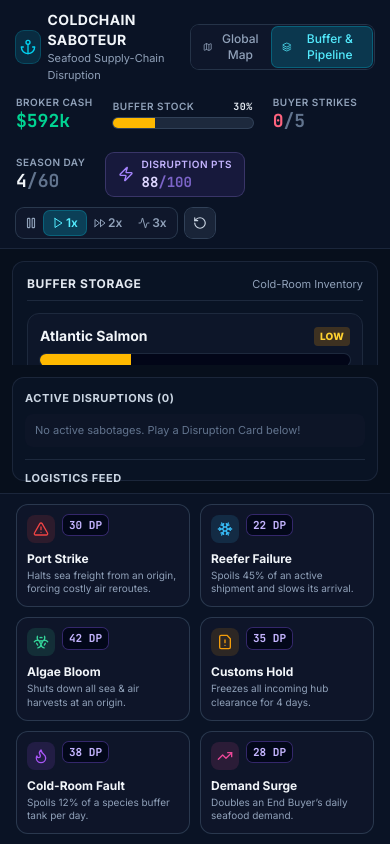
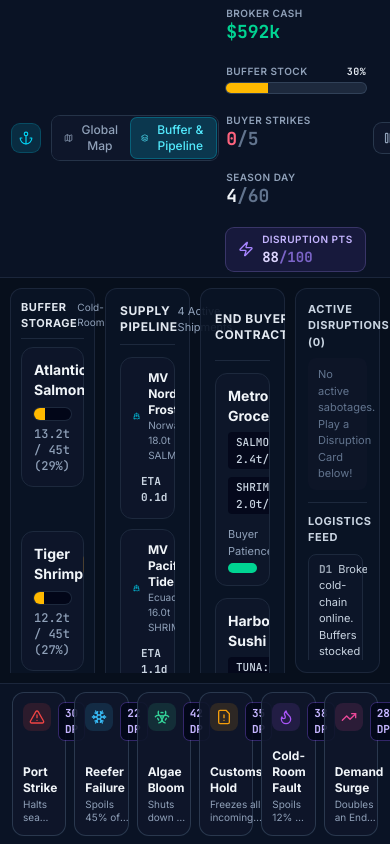
Before and after one commit to UKmike/cold-chain-saboteur, a React (Vite) app: page / in a window 390 px wide. Both pictures are taken after a click on the button "Buffer & Pipeline". Built offline with nearby package versions, Linux system fonts and the light colour scheme.

Commit message:
Tighten layout to fit 100% on a single landscape screen

```diff
--- a/src/App.tsx
+++ b/src/App.tsx
@@ -64,7 +64,7 @@ export function App() {
   };
 
   return (
-    <div className="flex h-screen w-screen flex-col overflow-hidden bg-[#070f1c] text-slate-100">
+    <div className="flex h-dvh w-screen flex-col overflow-hidden bg-[#070f1c] text-slate-100">
       <TopHud
         state={state}
         activeView={activeView}
@@ -73,8 +73,8 @@ export function App() {
         onReset={handleReset}
       />
 
-      <main className="grid min-h-0 flex-1 grid-cols-1 gap-3 p-3 lg:grid-cols-12">
-        <div className="min-h-0 lg:col-span-9">
+      <main className="grid min-h-0 flex-1 grid-cols-12 gap-2.5 p-2.5">
+        <div className="col-span-9 min-h-0">
           {activeView === 'map' ? (
             <WorldMap
               state={state}
@@ -90,7 +90,7 @@ export function App() {
           )}
         </div>
 
-        <div className="min-h-0 lg:col-span-3">
+        <div className="col-span-3 min-h-0">
           <EventFeed logs={state.logs} activeDisruptions={state.activeDisruptions} />
         </div>
       </main>
--- a/src/components/BufferPipelinePanel.tsx
+++ b/src/components/BufferPipelinePanel.tsx
@@ -18,17 +18,17 @@ export function BufferPipelinePanel({
   const isTargetable = (t: TargetType) => armedCard?.targetType === t;
 
   return (
-    <div className="grid h-full grid-cols-1 gap-4 overflow-y-auto lg:grid-cols-3">
+    <div className="grid h-full min-h-0 grid-cols-3 gap-2.5 overflow-hidden">
       {/* Column 1: Buffer Storage Tanks */}
-      <div className="flex flex-col rounded-xl border border-slate-800/90 bg-[#0b1526]/90 p-3.5">
-        <div className="mb-3 flex items-center justify-between border-b border-slate-800 pb-2">
-          <h2 className="text-xs font-bold tracking-wider text-slate-200 uppercase">
+      <div className="flex min-h-0 flex-col rounded-xl border border-slate-800/90 bg-[#0b1526]/90 p-2.5">
+        <div className="mb-2 flex items-center justify-between border-b border-slate-800 pb-1.5">
+          <h2 className="text-[11px] font-bold tracking-wider text-slate-200 uppercase">
             Buffer Storage
           </h2>
-          <span className="text-[11px] text-slate-400">Cold-Room Inventory</span>
+          <span className="text-[10px] text-slate-400">Cold-Room</span>
         </div>
 
-        <div className="flex flex-col gap-3">
+        <div className="flex min-h-0 flex-1 flex-col justify-between gap-2 overflow-y-auto">
           {(Object.values(state.buffers) as GameState['buffers'][SpeciesId][]).map((tank) => {
             const pct = Math.round((tank.currentTons / tank.maxTons) * 100);
             const isStockout = tank.currentTons <= 0.1;
--- a/src/components/DisruptionHand.tsx
+++ b/src/components/DisruptionHand.tsx
@@ -41,26 +41,26 @@ export function DisruptionHand({
   const armedCard = DISRUPTION_CARDS.find((c) => c.id === selectedCard) ?? null;
 
   return (
-    <section className="border-t border-slate-800/90 bg-[#0b1526]/95 px-4 py-2.5 backdrop-blur-md">
+    <section className="relative shrink-0 border-t border-slate-800/90 bg-[#0b1526]/95 px-3 py-2 backdrop-blur-md">
       {armedCard && (
-        <div className="mb-2 flex items-center justify-between rounded-lg bg-cyan-500/15 px-3 py-1.5 text-xs text-cyan-200 ring-1 ring-cyan-400/40">
+        <div className="absolute -top-9 left-1/2 z-30 flex -translate-x-1/2 items-center gap-3 rounded-full bg-slate-900/95 px-4 py-1 text-xs text-cyan-200 shadow-lg ring-1 ring-cyan-400/50 backdrop-blur">
           <span>
             <strong className="uppercase tracking-wide text-cyan-300">
-              {armedCard.name} Armed:
+              {armedCard.name}:
             </strong>{' '}
             {TARGET_HINTS[armedCard.targetType]}
           </span>
           <button
             onClick={() => onSelectCard(null)}
-            className="flex items-center gap-1 rounded px-1.5 py-0.5 text-slate-300 hover:bg-slate-800 hover:text-white"
+            className="flex items-center gap-1 rounded-full bg-slate-800 px-2 py-0.5 text-[11px] text-slate-200 hover:bg-slate-700"
           >
-            <X className="h-3.5 w-3.5" />
+            <X className="h-3 w-3" />
             Cancel
           </button>
         </div>
       )}
 
-      <div className="grid grid-cols-2 gap-2.5 sm:grid-cols-3 lg:grid-cols-6">
+      <div className="grid grid-cols-6 gap-2">
         {DISRUPTION_CARDS.map((card) => {
           const Icon = CARD_ICONS[card.id];
           const cooldown = state.cardCooldowns[card.id] ?? 0;
--- a/src/components/TopHud.tsx
+++ b/src/components/TopHud.tsx
@@ -38,18 +38,17 @@ export function TopHud({
         : 'text-rose-400';
 
   return (
-    <header className="flex flex-wrap items-center justify-between gap-3 border-b border-slate-800/90 bg-[#0b1526]/95 px-4 py-2.5 backdrop-blur-md">
+    <header className="flex shrink-0 items-center justify-between gap-2 border-b border-slate-800/90 bg-[#0b1526]/95 px-3 py-1.5 backdrop-blur-md">
       {/* Brand + View Switcher */}
-      <div className="flex items-center gap-4">
+      <div className="flex items-center gap-3">
         <div className="flex items-center gap-2">
-          <div className="flex h-8 w-8 items-center justify-center rounded-lg bg-cyan-500/15 ring-1 ring-cyan-400/30">
-            <Anchor className="h-4 w-4 text-cyan-400" />
+          <div className="flex h-7 w-7 items-center justify-center rounded-lg bg-cyan-500/15 ring-1 ring-cyan-400/30">
+            <Anchor className="h-3.5 w-3.5 text-cyan-400" />
           </div>
-          <div>
-            <h1 className="text-sm font-bold tracking-wide text-slate-100 uppercase">
+          <div className="hidden xl:block">
+            <h1 className="text-xs font-bold tracking-wide text-slate-100 uppercase">
               ColdChain Saboteur
             </h1>
-            <p className="text-[11px] text-slate-400">Seafood Supply-Chain Disruption</p>
           </div>
         </div>
 
```
